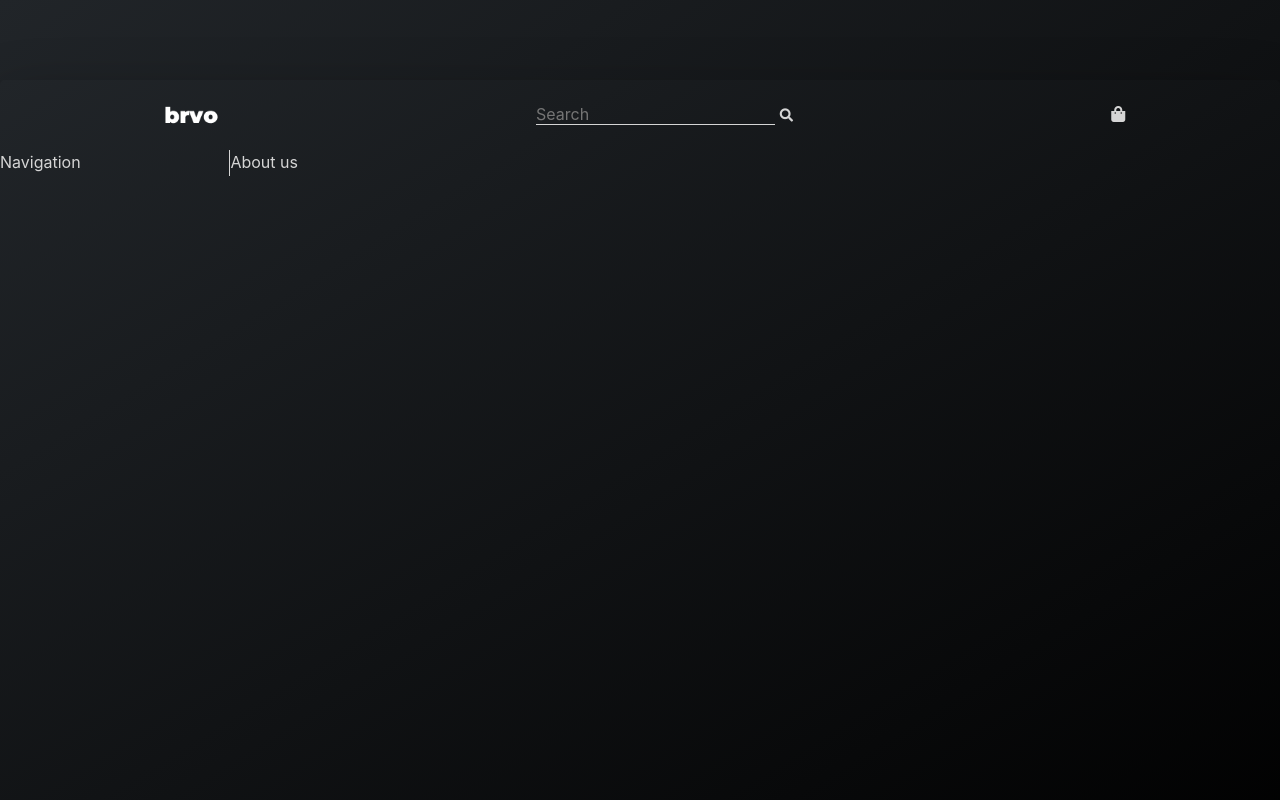
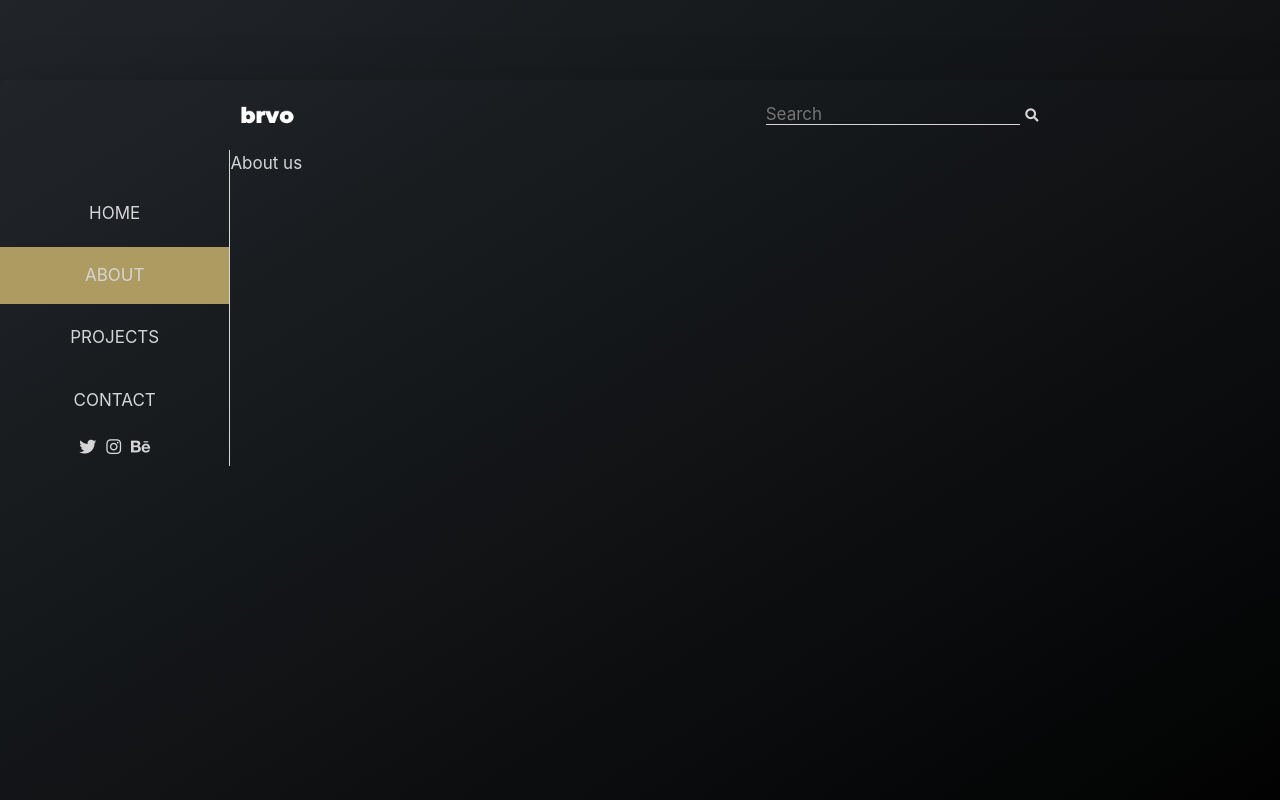
Before and after one commit to Noctturne/BRVO-about-test, a website: page index.html in a window 1280 px wide. Shown: the top 800 px of the page. Drawn offline with Linux system fonts and the light colour scheme.

Commit message:
Building the sidebar

```diff
--- a/index.html
+++ b/index.html
@@ -19,15 +19,35 @@
                         <i class="fas fa-search search__icon"></i>
                     </button>
                 </form>
-                <nav class="user-nav">
-                    <div class="user-nav__icon-box">
-                        <i class="fas fa-shopping-bag user-nav__icon"></i>
-                    </div>
-                </nav>
             </header>
             <main class="content">
                 <nav class="sidebar">
-                    Navigation
+                    <ul class="side-nav">
+                        <li class="side-nav__item">
+                            <a href="#" class="side-nav__link"> Home </a>
+                        </li>
+                        <li class="side-nav__item side-nav__item--active">
+                            <a href="#" class="side-nav__link"> About </a>
+                        </li>
+                        <li class="side-nav__item">
+                            <a href="#" class="side-nav__link"> Projects </a>
+                        </li>
+                        <li class="side-nav__item">
+                            <a href="#" class="side-nav__link"> Contact </a>
+                        </li>
+                    </ul>
+                    <div class="social-icons">
+                        <a href="#" class="social-icons__link">
+                            <i class="fab fa-twitter social-icons__icon"></i>
+                        </a>
+                        <a href="#" class="social-icons__link">
+                            <i class="fab fa-instagram social-icons__icon"></i>
+                        </a>
+                        <a href="#" class="social-icons__link">
+                            <i class="fab fa-behance social-icons__icon"></i>
+                        </a>
+
+                    </div>
                 </nav>
                 <section class="about">
                     About us
--- /dev/null
+++ b/sass/components/_sidebar.scss
@@ -0,0 +1,72 @@
+/* flex grow | flex-srhink | flex-basis */
+.sidebar {
+    flex: 0 0 18%;
+    border-right: 0.1rem solid $color-light;
+    display: flex;
+    flex-direction: column;
+    justify-content: space-between;
+}
+
+.side-nav {
+    margin-top: 3.5rem;
+
+    &__item {
+        list-style: none;
+        position: relative;
+
+        &:not(:last-child) {
+            margin-bottom: .5rem;
+        }
+    }
+
+    &__item::before {
+        content: "";
+        position: absolute;
+        top: 0;
+        left: 0;
+        height: 100%;
+        width: 0.3rem;
+        background-color: $color-secondary;
+        transform: scaleY(0);
+        transition: transform .2s,
+            width .4s cubic-bezier(1, 0, 0, 1) .2s;
+    }
+
+    &__item:hover::before,
+    &__item--active::before {
+        transform: scaleY(1);
+        width: 100%;
+    }
+
+    &__link:link, &__link:visited {
+        color: $color-light;
+        text-decoration: none;
+        text-transform: uppercase;
+        display: block;
+        padding: 1.5rem 3rem;
+        text-align: center;
+        position: relative;
+        z-index: 100;
+    }
+
+    &__link:hover {
+        color: $color-white;
+    }
+}
+
+.social-icons {
+    display: flex;
+    justify-content: center;
+
+    &__link {
+        padding: 0.5rem;
+    }
+
+    &__icon {
+        color: $color-light;
+
+        &:hover {
+            color: $color-white;
+        }
+    }
+}
--- a/sass/layout/_layout.scss
+++ b/sass/layout/_layout.scss
@@ -11,11 +11,6 @@
     display: flex;
 }
 
-/* flex grow | flex-srhink | flex-basis */
-.sidebar {
-    flex: 0 0 18%;
-    border-right: 0.1rem solid $color-light;
-}
 
 /* Grows as much as it can */
 .about {
--- a/sass/main.scss
+++ b/sass/main.scss
@@ -4,5 +4,6 @@
 @import "nesting/nesting";
 @import "components/header";
 @import "components/nav";
+@import "components/sidebar";
 @import "layout/layout";
 @import "base/base";
--- a/sass/variables/_variables.scss
+++ b/sass/variables/_variables.scss
@@ -1,6 +1,6 @@
 /*      FONT        */
 $font-family-base: -apple-system, BlinkMacSystemFont, 'Segoe UI', Roboto, Oxygen, Ubuntu, Cantarell, 'Open Sans', 'Helvetica Neue', sans-serif;
-$font-size-base: 1.6rem;
+$font-size-base: 1.7rem;
 $font-weight-base: 400;
 $line-height-base: 1.6;
 
```
Also changed, not shown: css/style.css, 1 other file.
